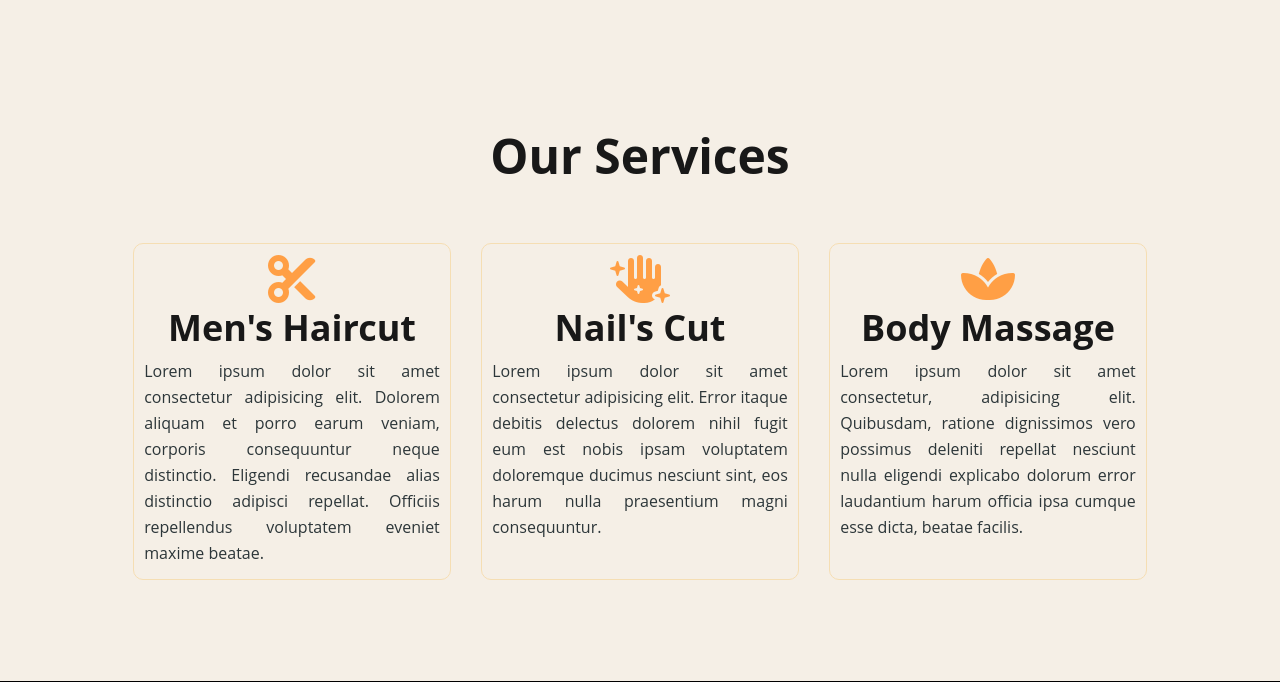
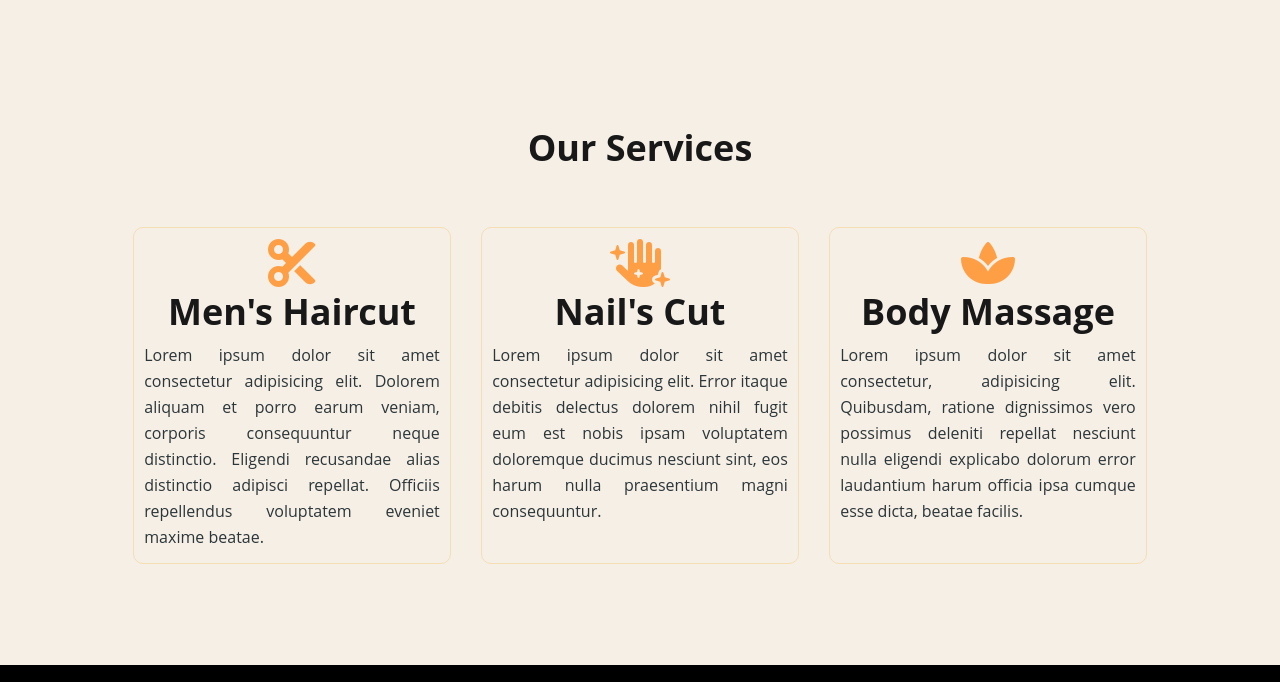
Before and after one commit to MQuiambao/appdev-ml4, a plain HTML site: page index.html in a window 1280 px wide. Shown: the part 864-1546 px from the top of the page. Drawn offline with Linux system fonts and the light colour scheme.

Commit message:
Update index.html v3

```diff
--- a/index.html
+++ b/index.html
@@ -90,7 +90,7 @@
 
         <div class="container">
 
-            <h1>Our Services</h1>
+            <h2>Our Services</h2>
 
             <section class="main-section2">
 
```
